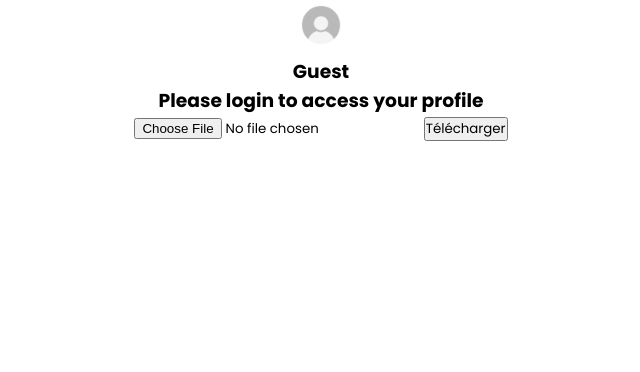
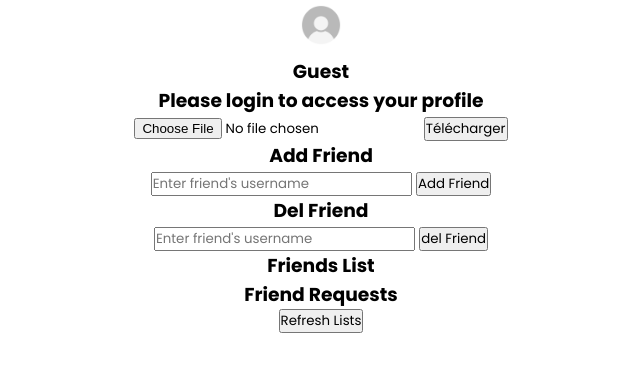
Before and after one commit to ritberg/ft_transcendence, a Django app: template user_auth_system/user_management/templates/index.html in a window 1280 px wide. Shown: the top 372 px of the page, without its empty margins (319-959 px from the left). Run offline with Django 4.2, Linux system fonts and the light colour scheme; the template is opened without the code that fills it, so the values that code supplies are empty.

Commit message:
fix friends management bugs

```diff
--- a/user_auth_system/user_management/models.py
+++ b/user_auth_system/user_management/models.py
@@ -1,5 +1,7 @@
 from django.contrib.auth.models import AbstractUser
 from django.db import models
+from rest_framework import serializers
+
 
 DEFAULT_PROFILE_PICTURE = 'profile_pics/default.jpg'
 
@@ -14,8 +16,8 @@ class CustomUser(AbstractUser):
 		return self.username
 
 class FriendRequest(models.Model):
-	from_user = models.ForeignKey(CustomUser, related_name='from_user', on_delete=models.CASCADE)
-	to_user = models.ForeignKey(CustomUser, related_name='to_user', on_delete=models.CASCADE)
+	from_user = models.ForeignKey(CustomUser, on_delete=models.CASCADE, related_name='sent_requests')
+	to_user = models.ForeignKey(CustomUser, on_delete=models.CASCADE, related_name='received_requests')
 
 	class Meta:
 		db_table = 'friend_requests'
--- a/user_auth_system/user_management/static/script.js
+++ b/user_auth_system/user_management/static/script.js
@@ -24,25 +24,21 @@ document.addEventListener("DOMContentLoaded", function () {
   let signupUrl = "http://localhost:8000/auth/register/";
   let updateUrl = "http://localhost:8000/auth/update/";
   let logoutURL = "http://localhost:8000/auth/logout/";
+  let friendRequestUrl = "http://localhost:8000/auth/send-friend-request/";
+  let acceptFriendRequestUrl =
+    "http://localhost:8000/auth/accept-friend-request/";
+  let rejectFriendRequestUrl =
+    "http://localhost:8000/auth/reject-friend-request/";
+  let friendRequestListUrl = "http://localhost:8000/auth/list-friend-requests/";
+  let friendListUrl = "http://localhost:8000/auth/list-friends/";
+  let delFriendUrl = "http://localhost:8000/auth/delete-friend/";
 
-  function getCookie(name) {
-    console.log("getCookie called");
-    let cookieValue = null;
-    if (document.cookie && document.cookie !== "") {
-      console.log("cookie found");
-      const cookies = document.cookie.split(";");
-      for (let i = 0; i < cookies.length; i++) {
-        const cookie = cookies[i].trim();
-        // Does this cookie string begin with the name we want?
-        console.log("cookie : ", cookie);
-        if (cookie.substring(0, name.length + 1) === name + "=") {
-          cookieValue = decodeURIComponent(cookie.substring(name.length + 1));
-          break;
-        }
-      }
-    }
-    return cookieValue;
-  }
+  // CSRF token
+  let token = window.CSRF_TOKEN;
+
+  const updateCSRFToken = (newToken) => {
+    token = newToken;
+  };
 
   // add click event listener for button
 
@@ -180,6 +176,10 @@ document.addEventListener("DOMContentLoaded", function () {
         // Met à jour les éléments d'interface utilisateur
         console.log("data : ", data.data);
         displayProfile(data.data);
+        console.log("token received : ", data.crsfToken);
+        updateCSRFToken(data.crsfToken);
+        fetchFriendRequests();
+        fetchFriends();
       })
       .catch((error) => {
         console.error("Fetch error:", error);
@@ -189,12 +189,11 @@ document.addEventListener("DOMContentLoaded", function () {
   logout.addEventListener("click", function () {
     console.log("logout clicked");
     console.log("all cookies : ", document.cookie);
-    csrfCookie = getCookie("csrftoken");
-    console.log(csrfCookie);
+    console.log("token : ", token);
     fetch(logoutURL, {
       method: "POST",
       headers: {
-        "X-CSRFToken": csrfCookie,
+        "X-CSRFToken": token,
       },
       credentials: "include",
     })
@@ -226,8 +225,6 @@ document.addEventListener("DOMContentLoaded", function () {
 
     console.log("update clicked");
     console.log("all cookies : ", document.cookie);
-    csrfCookie = getCookie("csrftoken");
-    console.log("crsf cookie", csrfCookie);
 
     let usernameInput = document.getElementById("new-username");
     if (usernameInput.value) {
@@ -257,7 +254,7 @@ document.addEventListener("DOMContentLoaded", function () {
       fetch(updateUrl, {
         method: "PUT",
         headers: {
-          "X-CSRFToken": csrfCookie,
+          "X-CSRFToken": token,
         },
         body: formData,
         credentials: "include",
@@ -292,8 +289,6 @@ document.addEventListener("DOMContentLoaded", function () {
 
     console.log("update clicked");
     // console.log("all cookies : ", document.cookie);
-    csrfCookie = getCookie("csrftoken");
-    console.log("crsf cookie", csrfCookie);
     console.log("file : ", file);
     for (let [key, value] of formData.entries()) {
       console.log(key, value);
@@ -302,7 +297,7 @@ document.addEventListener("DOMContentLoaded", function () {
     fetch(updateUrl, {
       method: "PUT",
       headers: {
-        "X-CSRFToken": csrfCookie,
+        "X-CSRFToken": token,
       },
       body: formData,
       credentials: "include",
@@ -325,4 +320,187 @@ document.addEventListener("DOMContentLoaded", function () {
         console.error("Fetch error: ", error.detail);
       });
   });
+
+  // Fetch and display friend requests
+
+  const fetchFriendRequests = async () => {
+    try {
+      const response = await fetch(friendRequestListUrl, {
+        method: "GET",
+        headers: {
+          "X-CSRFToken": token,
+          "Content-Type": "application/json",
+        },
+        credentials: "include",
+      });
+      const data = await response.json();
+      console.log("Friend requests data:", data); // Debug: log data
+      if (data && Array.isArray(data.data)) {
+        displayFriendRequests(data.data);
+      } else {
+        console.error("Expected an array but got:", data);
+      }
+    } catch (error) {
+      console.error("Error fetching friend requests:", error);
+    }
+  };
+
+  const displayFriendRequests = (requests) => {
+    const friendRequestsContainer = document.getElementById("friend-requests");
+    friendRequestsContainer.innerHTML = "";
+    requests.forEach((request) => {
+      const requestElement = document.createElement("div");
+      requestElement.classList.add("friend-request");
+      requestElement.innerHTML = `
+        <span>${request.from_user.username}</span>
+        <div class="buttons">
+          <button onclick="handleFriendRequest(${request.id}, true)">Accept</button>
+          <button onclick="handleFriendRequest(${request.id}, false)">Reject</button>
+        </div>
+      `;
+      friendRequestsContainer.appendChild(requestElement);
+    });
+  };
+
+  window.handleFriendRequest = async (requestId, accept) => {
+    const url = accept ? acceptFriendRequestUrl : rejectFriendRequestUrl;
+    try {
+      const response = await fetch(url, {
+        method: "POST",
+        headers: {
+          "X-CSRFToken": token,
+          "Content-Type": "application/json",
+        },
+        credentials: "include",
+        body: JSON.stringify({ friend_request_id: requestId }),
+      });
+      const data = await response.json();
+      fetchFriendRequests(); // Reload the list of friend requests
+      fetchFriends(); // Reload the list of friends
+    } catch (error) {
+      console.error("Error handling friend request:", error);
+    }
+  };
+
+  // Function to fetch and display friends
+  const fetchFriends = async () => {
+    try {
+      const response = await fetch(friendListUrl, {
+        method: "GET",
+        headers: {
+          "X-CSRFToken": token,
+          "Content-Type": "application/json",
+        },
+        credentials: "include",
+      });
+      const data = await response.json();
+      console.log("Friends data:", data); // Debug: log data
+      if (data && Array.isArray(data.data)) {
+        displayFriends(data.data);
+      } else {
+        console.error("Expected an array but got:", data);
+      }
+    } catch (error) {
+      console.error("Error fetching friends:", error);
+    }
+  };
+
+  const displayFriends = (friends) => {
+    const friendsContainer = document.getElementById("friends-list");
+    friendsContainer.innerHTML = "";
+    friends.forEach((friend) => {
+      const friendElement = document.createElement("div");
+      friendElement.classList.add("friend");
+      friendElement.innerHTML = `<span>${friend.username}</span>`;
+      friendsContainer.appendChild(friendElement);
+    });
+  };
+
+  // Function to add a friend
+  const getUserId = async (username) => {
+    const response = await fetch(
+      `http://localhost:8000/auth/get-user-id/?username=${username}`
+    );
+    const data = await response.json();
+    if (!response.ok) {
+      throw new Error(data.error || "Error getting user ID");
+    }
+    console.log("data : ", data);
+    return data.id;
+  };
+
+  const addFriend = async () => {
+    const username = document.getElementById("friend-username-to-add").value;
+    console.log("friend username : ", username);
+    const messageContainer = document.getElementById("add-friend-message");
+    if (!username) {
+      messageContainer.textContent = "Please enter a username";
+      return;
+    }
+
+    try {
+      const userId = await getUserId(username);
+      console.log("user id : ", userId);
+      const response = await fetch(friendRequestUrl, {
+        method: "POST",
+        headers: {
+          "X-CSRFToken": token,
+          "Content-Type": "application/json",
+        },
+        credentials: "include",
+        body: JSON.stringify({ to_user: userId }),
+      });
+      const data = await response.json();
+      messageContainer.textContent = data.message;
+      if (response.ok) {
+        document.getElementById("friend-username-to-add").value = "";
+      }
+    } catch (error) {
+      console.error("Error sending friend request:", error);
+      messageContainer.textContent = "Error sending friend request";
+    }
+  };
+
+  const delFriend = async () => {
+    const username = document.getElementById("friend-username-to-del").value;
+    console.log("friend username : ", username);
+    const messageContainer = document.getElementById("del-friend-message");
+    if (!username) {
+      messageContainer.textContent = "Please enter a username";
+      return;
+    }
+
+    try {
+      const userId = await getUserId(username);
+      console.log("user id : ", userId);
+      const response = await fetch(delFriendUrl, {
+        method: "DELETE",
+        headers: {
+          "X-CSRFToken": token,
+          "Content-Type": "application/json",
+        },
+        credentials: "include",
+        body: JSON.stringify({ to_user: userId }),
+      });
+      const data = await response.json();
+      messageContainer.textContent = data.message;
+      if (response.ok) {
+        document.getElementById("friend-username-to-del").value = "";
+      }
+    } catch (error) {
+      console.error("Error sending friend request:", error);
+      messageContainer.textContent = "Error sending friend request";
+    }
+  };
+
+  document
+    .getElementById("add-friend-btn")
+    .addEventListener("click", addFriend);
+  document
+    .getElementById("del-friend-btn")
+    .addEventListener("click", delFriend);
+  document.getElementById("refresh-btn").addEventListener("click", () => {
+    fetchFriendRequests();
+    fetchFriends();
+  });
 });
--- a/user_auth_system/user_management/templates/index.html
+++ b/user_auth_system/user_management/templates/index.html
@@ -14,7 +14,11 @@
   <body>
     <section class="profile">
       <div class="profile-nav">
-        <img id="user-avatar" src="{% static 'utils/default.jpg' %}" alt="User Avatar" />
+        <img
+          id="user-avatar"
+          src="{% static 'utils/default.jpg' %}"
+          alt="User Avatar"
+        />
         <h3 id="user-name">Guest</h3>
         <p id="user-email"></p>
         <h3 id="info">Please login to access your profile</h3>
@@ -38,6 +42,35 @@
         <input type="file" id="input-avatar" name="image" accept="image/*" />
         <button type="button" id="upload-avatar">Télécharger</button>
       </form>
+      <div class="add-friend">
+        <h3>Add Friend</h3>
+        <input
+          type="text"
+          id="friend-username-to-add"
+          placeholder="Enter friend's username"
+        />
+        <button id="add-friend-btn">Add Friend</button>
+        <div id="add-friend-message"></div>
+      </div>
+      <div class="del-friend">
+        <h3>Del Friend</h3>
+        <input
+          type="text"
+          id="friend-username-to-del"
+          placeholder="Enter friend's username"
+        />
+        <button id="del-friend-btn">del Friend</button>
+        <div id="del-friend-message"></div>
+      </div>
+      <div class="friend-list">
+        <h3>Friends List</h3>
+        <div id="friends-list"></div>
+      </div>
+      <div class="friend-requests">
+        <h3>Friend Requests</h3>
+        <div id="friend-requests"></div>
+      </div>
+      <button id="refresh-btn">Refresh Lists</button>
     </section>
 
     <section class="login-section">
```
Also changed, not shown: user_auth_system/user_management/serializers.py (+24 -3 lines), user_auth_system/user_management/urls.py (+12 -4 lines), user_auth_system/user_management/views.py (+55 -1 lines).
